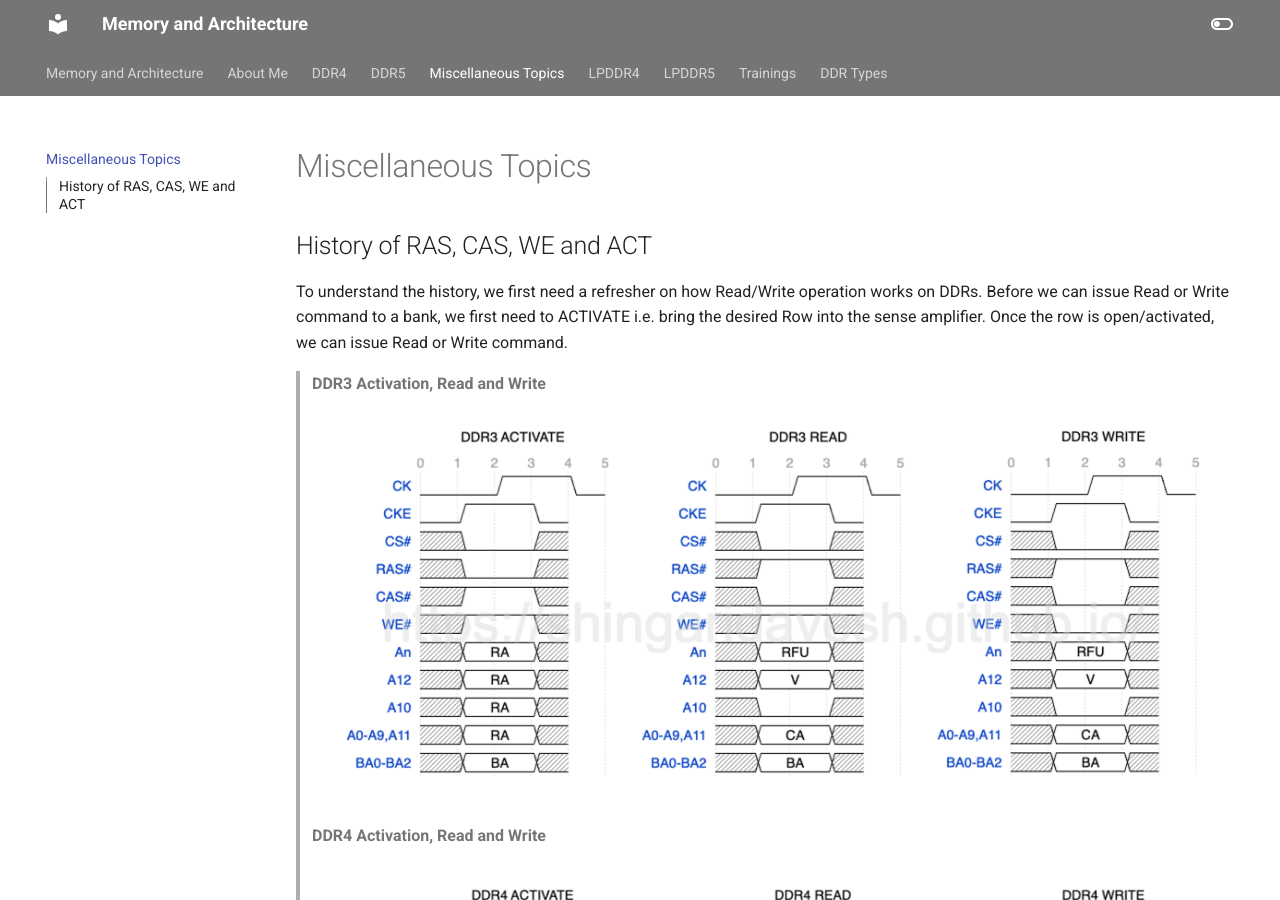
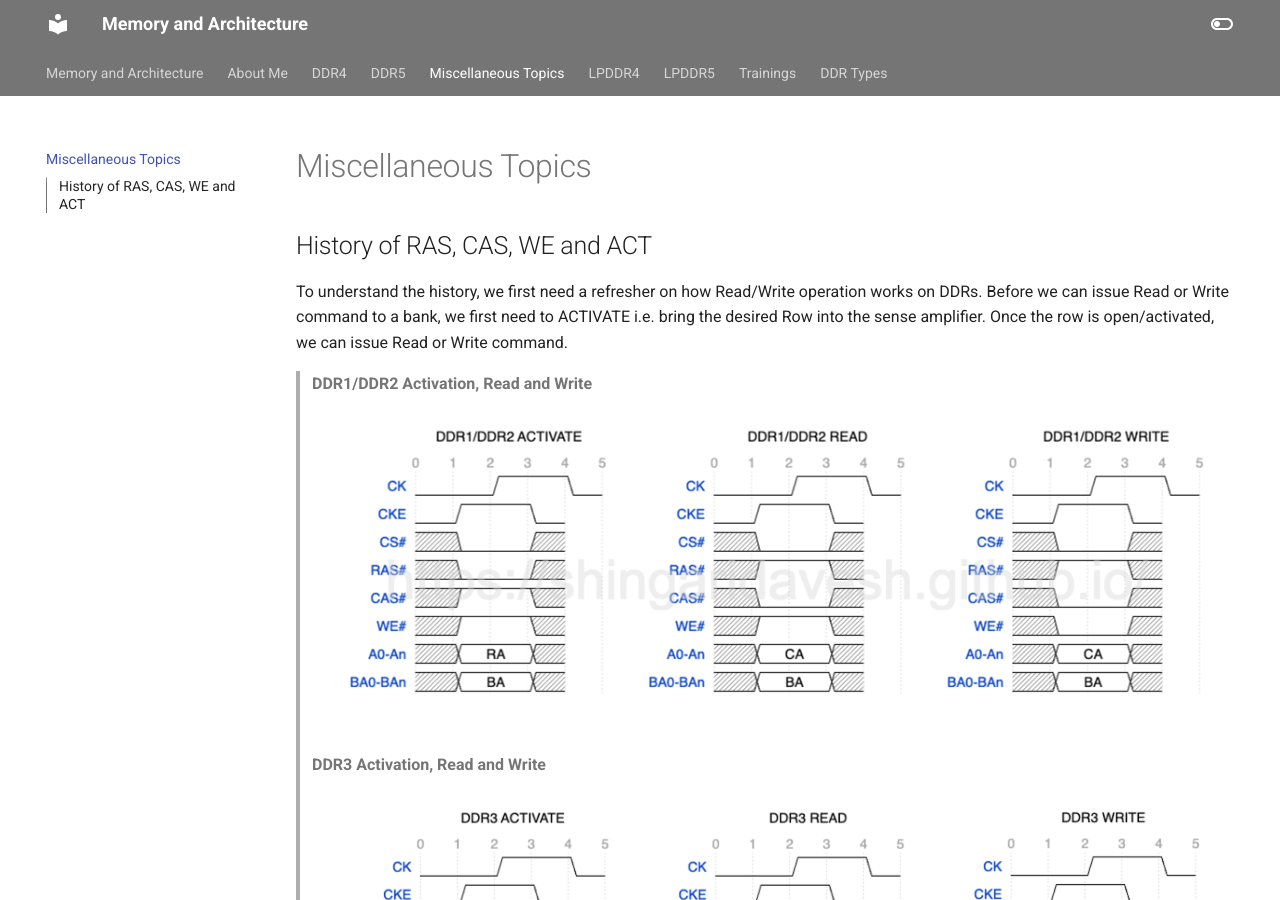
Before and after one commit to shingaridavesh/memoryandarchitecture, an MkDocs documentation site: the page built from docs/Interesting Reads.md, in a window 1280 px wide and 900 px high. Built offline with MkDocs 1.6.1 and Material for MkDocs 9.7.7, drawn with Linux system fonts in a browser that asks for light colours.

Commit message:
Update Interesting Reads.md

```diff
--- a/docs/Interesting Reads.md
+++ b/docs/Interesting Reads.md
@@ -3,6 +3,9 @@
 ##History of RAS, CAS, WE and ACT
 
 To understand the history, we first need a refresher on how Read/Write operation works on DDRs. Before we can issue Read or Write command to a bank, we first need to ACTIVATE i.e. bring the desired Row into the sense amplifier. Once the row is open/activated, we can issue Read or Write command.
+
+> **DDR1/DDR2 Activation, Read and Write**
+> ![zoomify](images/DDR1_DDR2_ACT_RD_WR.png)
 
 > **DDR3 Activation, Read and Write**
 > ![zoomify](images/DDR3_ACT_RD_WR.png)
```
